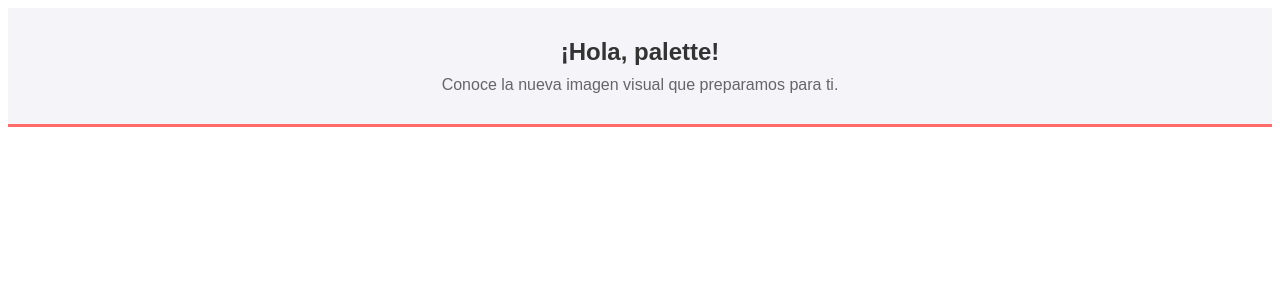
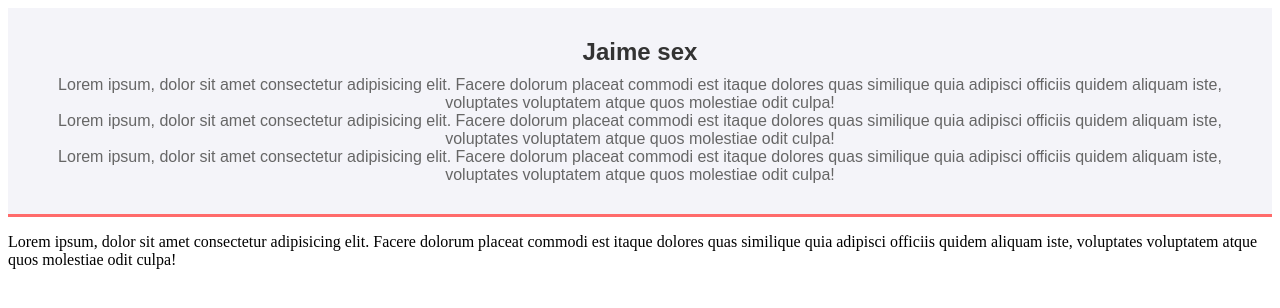
Before and after one commit to Jsphdp/Proyecto-16-10-26, a plain HTML site: page index.html in a window 1280 px wide. Drawn offline with Linux system fonts and the light colour scheme.

Commit message:
feat:Problema Merge

```diff
--- a/index.html
+++ b/index.html
@@ -26,9 +26,12 @@
 <body>
 
   <header class="header-sencillo">
-    <h1>¡Hola, palette!</h1>
-    <p>Conoce la nueva imagen visual que preparamos para ti.</p>
+    <h1>Jaime sex</h1>
+    <p>Lorem ipsum, dolor sit amet consectetur adipisicing elit. Facere dolorum placeat commodi est itaque dolores quas similique quia adipisci officiis quidem aliquam iste, voluptates voluptatem atque quos molestiae odit culpa!</p>
+    <p>Lorem ipsum, dolor sit amet consectetur adipisicing elit. Facere dolorum placeat commodi est itaque dolores quas similique quia adipisci officiis quidem aliquam iste, voluptates voluptatem atque quos molestiae odit culpa!</p>
+    <p>Lorem ipsum, dolor sit amet consectetur adipisicing elit. Facere dolorum placeat commodi est itaque dolores quas similique quia adipisci officiis quidem aliquam iste, voluptates voluptatem atque quos molestiae odit culpa!</p>
   </header>
+  <p>Lorem ipsum, dolor sit amet consectetur adipisicing elit. Facere dolorum placeat commodi est itaque dolores quas similique quia adipisci officiis quidem aliquam iste, voluptates voluptatem atque quos molestiae odit culpa!</p>
 
 </body>
 </html>
```
Also changed, not shown: contact.html (+2 -0 lines).
